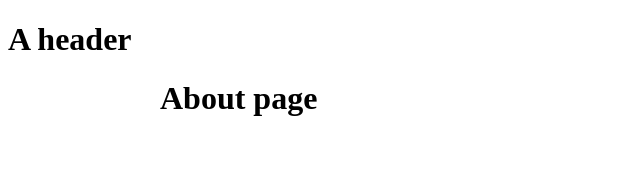
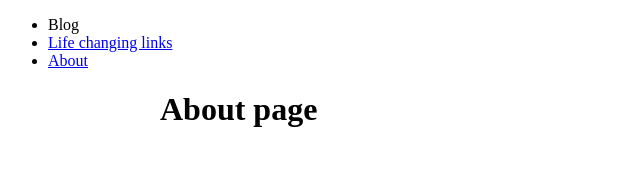
Before and after one commit to apunko/apunko.github.io-source, a Gatsby site: page /about in a window 1280 px wide. Shown: the whole page, without its empty margins (0-640 px from the left). Built offline with nearby package versions, Linux system fonts and the light colour scheme; Gatsby itself is replaced by a stand-in of ours.

Commit message:
add navigation

```diff
--- a/src/components/header.js
+++ b/src/components/header.js
@@ -1,13 +1,18 @@
-import React from 'react'
+import React from 'react';
+import { Link } from 'gatsby';
+
+import Routes from '../routes';
 
 const Header = ({ siteTitle }) => (
-  <div>
-    <div>
-      <h1>
-        A header
-      </h1>
-    </div>
-  </div>
+  <ul>
+    <li>Blog</li>
+    <li>
+      <Link to={Routes.links}>Life changing links</Link>
+    </li>
+    <li>
+      <Link to={Routes.about}>About</Link>
+    </li>
+  </ul>
 )
 
 export default Header;
--- a/src/pages/index.js
+++ b/src/pages/index.js
@@ -1,14 +1,10 @@
 import React from 'react'
-import { Link } from 'gatsby'
 
 import Layout from '../components/layout'
-import LinkContainer from '../components/link-container'
 
 const IndexPage = () => (
   <Layout>
     <h1>Hi people, updates should come</h1>
-    <LinkContainer />
-    <Link to="/about/">About</Link>
   </Layout>
 )
 
--- /dev/null
+++ b/src/routes.js
@@ -0,0 +1,5 @@
+export default {
+  about: '/about',
+  links: '/links',
+  root: '/',
+}
```
Also changed, not shown: src/data/links.json (+10 -4 lines), src/pages/links.js (added, +13 -0 lines).
